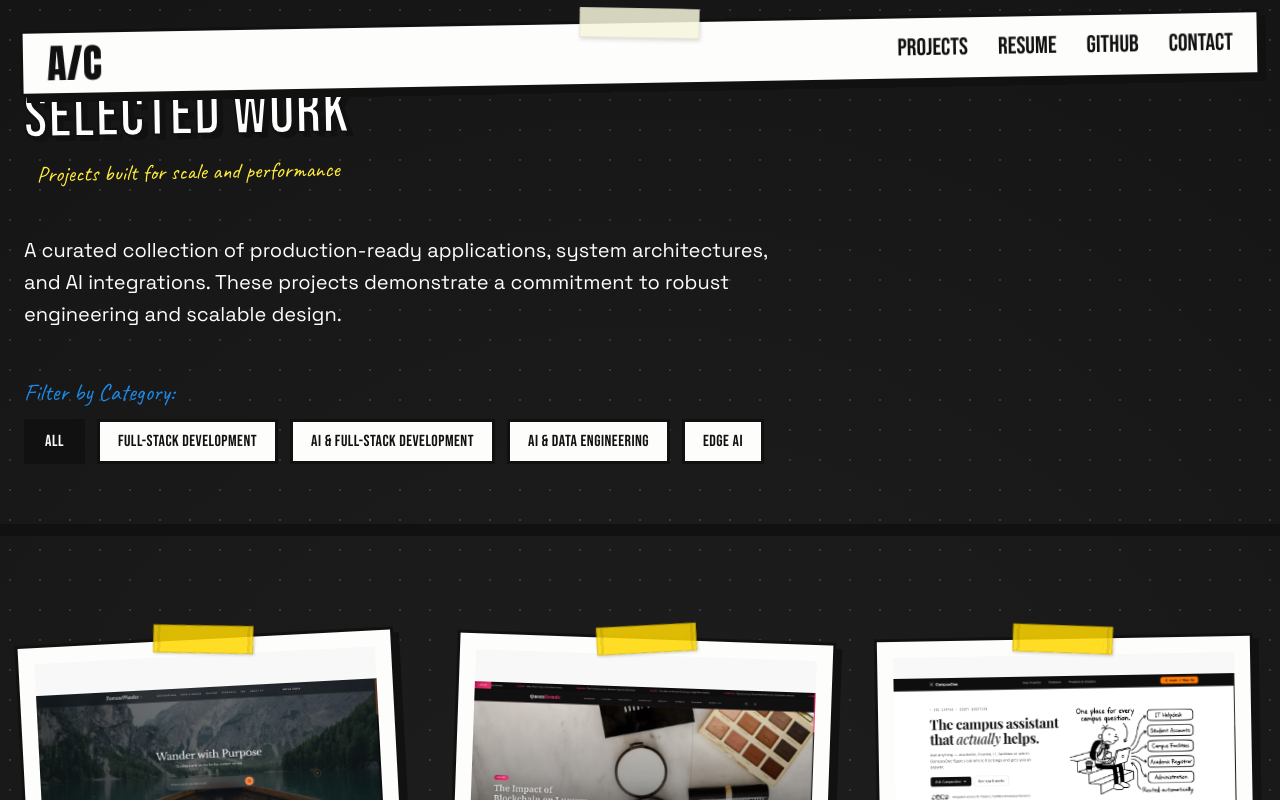
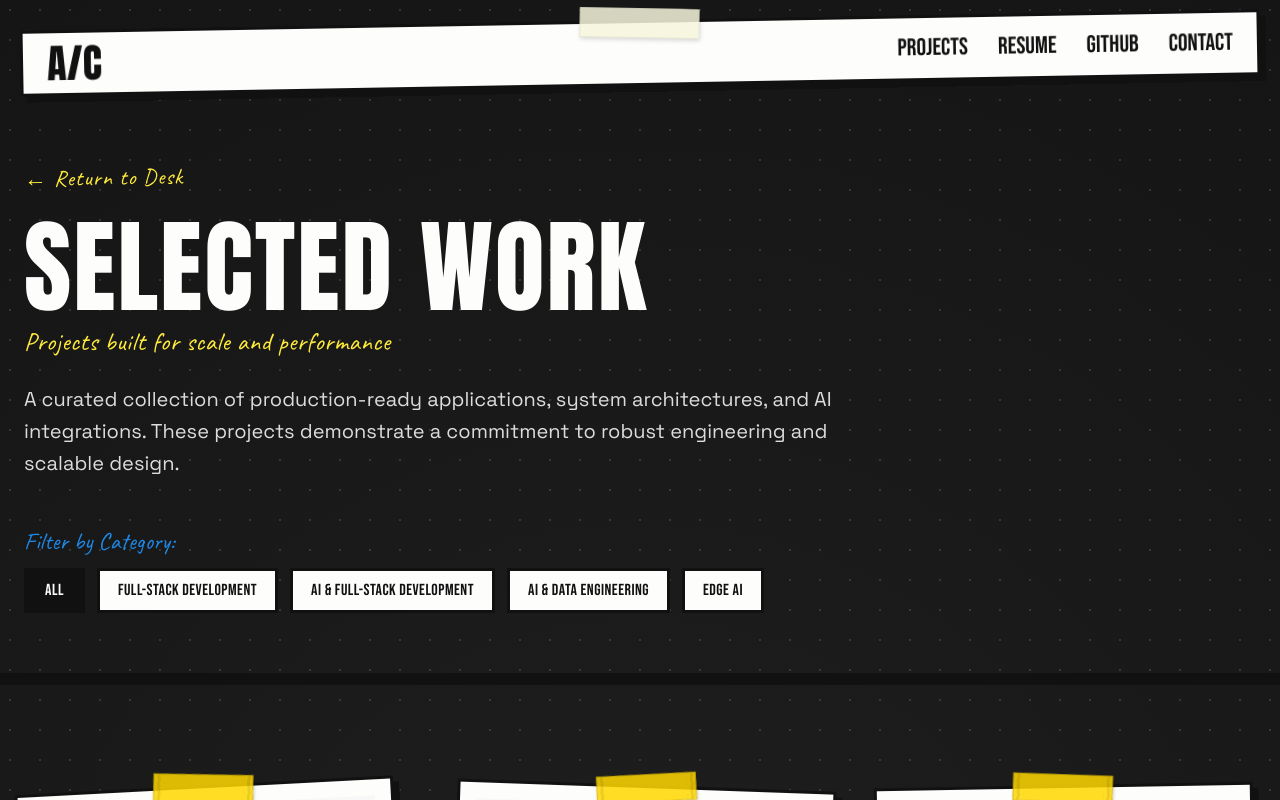
Before and after one commit to armaan-choudhary/armaan-portfolio, a React (Vite) app: page /work in a window 1280 px wide. Shown: the top 800 px of the page. Built offline with nearby package versions, Linux system fonts and the light colour scheme; a web font is replaced by a local one.

Commit message:
fix(work): resolve navbar overlap padding, unify title typography with Anton hero font, and add return link

```diff
--- a/src/components/ui/ui.module.css
+++ b/src/components/ui/ui.module.css
@@ -115,10 +115,12 @@
 }
 
 .sectionTitle {
-  font-size: clamp(2rem, 6vw, 4rem);
+  font-family: var(--font-hero);
+  font-size: clamp(2.5rem, 6vw, 4.5rem);
+  text-transform: uppercase;
   color: var(--white);
-  -webkit-text-stroke: 2px var(--black);
-  text-shadow: 5px 5px 0px var(--black);
+  letter-spacing: 2px;
+  line-height: 1;
 }
 
 .sectionAnnotation {
@@ -126,6 +128,6 @@
   font-family: var(--font-handwritten);
   font-size: 1.4rem;
   color: var(--yellow);
-  margin-top: 4px;
-  padding-left: 12px;
+  margin-top: 6px;
+  padding-left: 4px;
 }
--- a/src/pages/Work.jsx
+++ b/src/pages/Work.jsx
@@ -1,4 +1,5 @@
 import { useState } from 'react'
+import { Link } from 'react-router-dom'
 import { motion, AnimatePresence } from 'framer-motion'
 import Polaroid from '../components/ui/Polaroid.jsx'
 import SectionTitle from '../components/ui/SectionTitle.jsx'
@@ -21,9 +22,11 @@ export default function Work() {
       <section className={styles.titleSection}>
         <div className="container">
           <div className={styles.titleHeader}>
-            <SectionTitle rotate={-1} annotation="Projects built for scale and performance">
-              Selected Work
-            </SectionTitle>
+            <Link to="/#work" className={styles.backBtn}>← Return to Desk</Link>
+            <div className={styles.titleWrap}>
+              <h1 className={styles.displayTitle}>SELECTED WORK</h1>
+              <span className={styles.annotation}>Projects built for scale and performance</span>
+            </div>
             <p className={styles.introText}>
               A curated collection of production-ready applications, system architectures, and AI integrations. These projects demonstrate a commitment to robust engineering and scalable design.
             </p>
--- a/src/pages/Work.module.css
+++ b/src/pages/Work.module.css
@@ -4,17 +4,57 @@
 
 /* Title Section */
 .titleSection {
-  padding: 80px 0 60px;
+  padding: 160px 0 60px;
+}
+
+.backBtn {
+  display: inline-block;
+  font-family: var(--font-handwritten);
+  font-size: 1.4rem;
+  color: var(--yellow);
+  text-decoration: none;
+  margin-bottom: 24px;
+  letter-spacing: 1px;
+  transition: transform 0.2s;
+  transform: rotate(-1deg);
+}
+
+.backBtn:hover {
+  transform: rotate(0deg) scale(1.05);
+  color: var(--white);
 }
 
 .titleHeader {
-  max-width: 750px;
+  max-width: 850px;
   margin-bottom: 48px;
+}
+
+.titleWrap {
+  margin-bottom: 20px;
+}
+
+.displayTitle {
+  font-family: var(--font-hero);
+  font-size: clamp(3rem, 8vw, 6.5rem);
+  line-height: 0.92;
+  text-transform: uppercase;
+  color: var(--white);
+  letter-spacing: 2px;
+  margin: 0;
+}
+
+.annotation {
+  display: block;
+  font-family: var(--font-handwritten);
+  font-size: 1.6rem;
+  color: var(--yellow);
+  margin-top: 8px;
+  letter-spacing: 0.5px;
 }
 
 .introText {
   font-size: 1.25rem;
-  color: var(--white);
+  color: rgba(255, 255, 255, 0.85);
   line-height: 1.6;
   margin-top: 16px;
 }
@@ -97,11 +137,17 @@
   margin-top: 16px;
 }
 
+@media (max-width: 768px) {
+  .titleSection {
+    padding: 135px 0 40px;
+  }
+}
+
 @media (max-width: 560px) {
   .titleSection {
-    padding: 48px 0;
+    padding: 125px 0 30px;
   }
   .gridSection {
-    padding: 56px 0 80px;
+    padding: 48px 0 80px;
   }
 }
```
